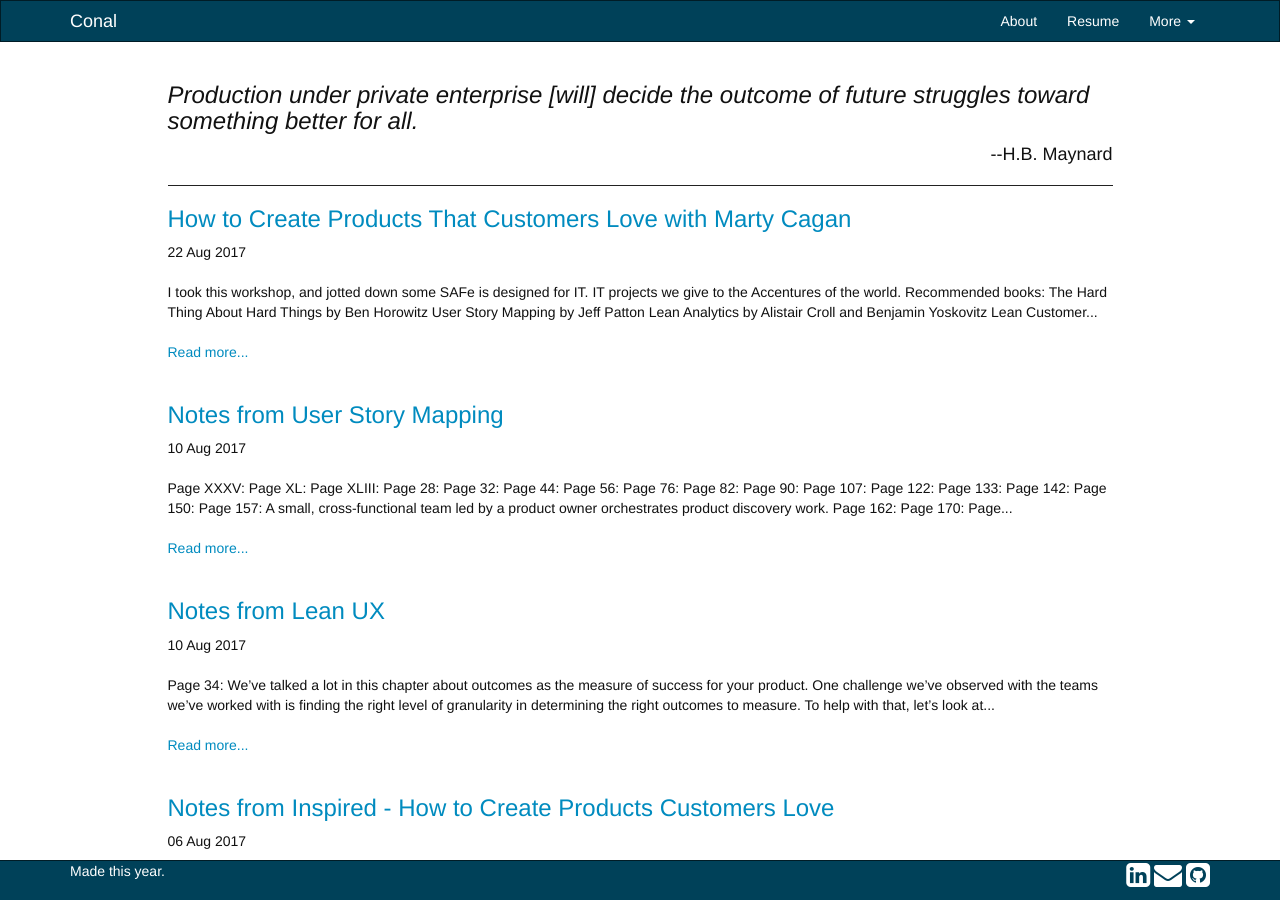
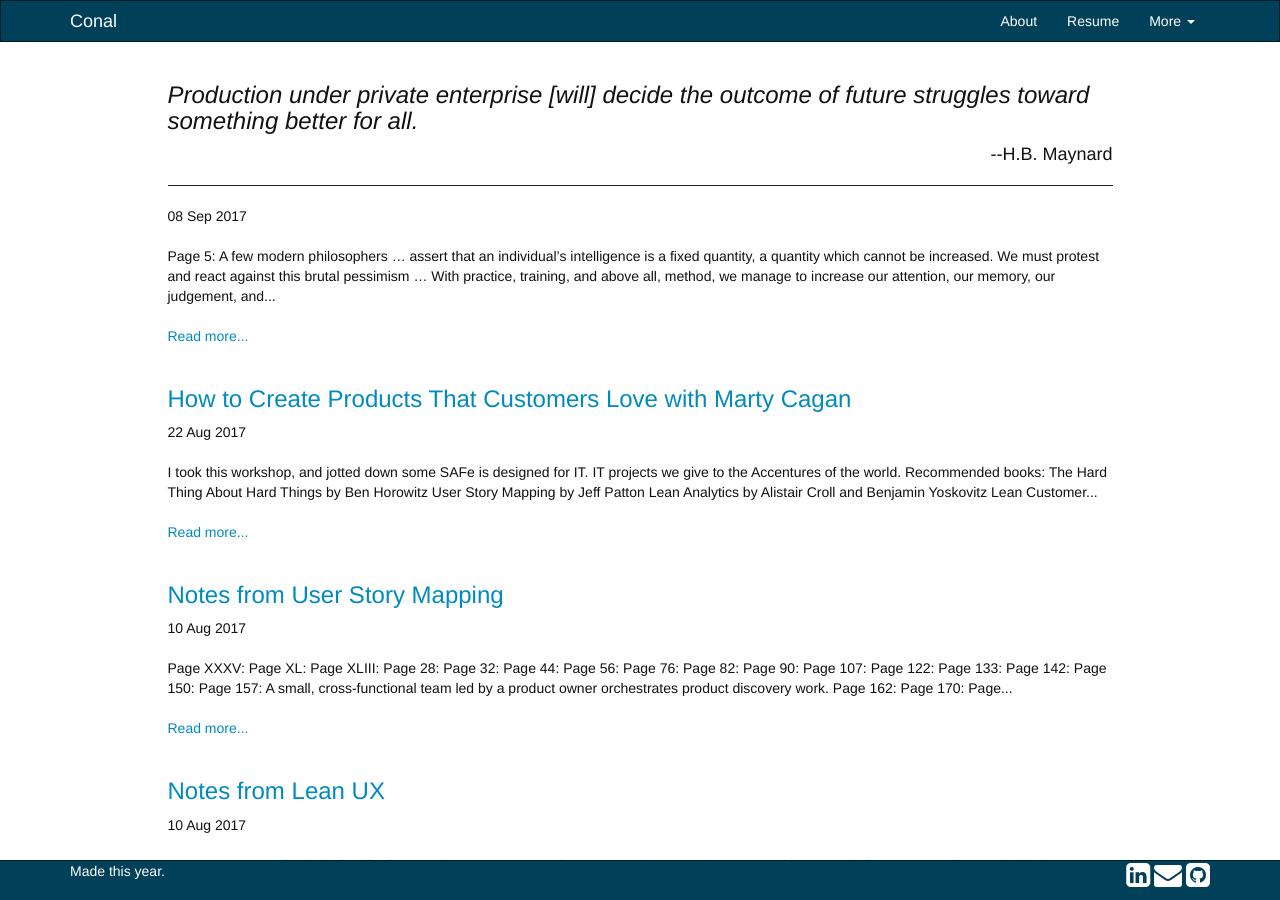
Before and after one commit to cms5109/cms5109.github.io, a Jekyll site: the page built from index.html, in a window 1280 px wide and 900 px high. Built offline with Jekyll 4.4.1, drawn with Linux system fonts in a browser that asks for light colours.

Commit message:
Notes from mindset

```diff
--- /dev/null
+++ b/_posts/2017-09-08-notes-from-mindset-the-new-psychology-of-success.md
@@ -0,0 +1,28 @@
+---
+layout: post
+title:  Notes from Mindset: The New Psychology of Success
+date:   2017-09-08 09:30
+categories: psychology product_management
+---
+
+<br>
+
+#### Page 5: ###
+
+_A few modern philosophers ... assert that an individual's intelligence is a fixed quantity, a quantity which cannot be increased. We must protest and react against this brutal pessimism ... With practice, training, and above all, method, we manage to increase our attention, our memory, our judgement, and literally to become more intelligent than we were before._
+
+#### Page 175: ###
+
+Praising children's intelligence harms their motivation and it harms their performance.
+
+#### Page 178: ###
+
+Haim Ginott, through his lifelong work with children, came to the same conclusion. "Praise should deal, not with the child's personality attributes, but with his efforts and achievements."
+
+#### Page 182: ###
+
+But in the example of Elizabeth above, children need honest and constructive feedback. If children are "protected" from it, they won't learn well. They will experience advice, coaching, and feedback as negative and undermining. Withholding constructive criticism does not help children's confidence; it harms their future.
+
+#### Page 186: ###
+
+Don't judge. Teach. It's a learning process.
```
Also changed, not shown: _posts/2017-08-10-notes-from-lean-ux.md (+6 -3 lines).
